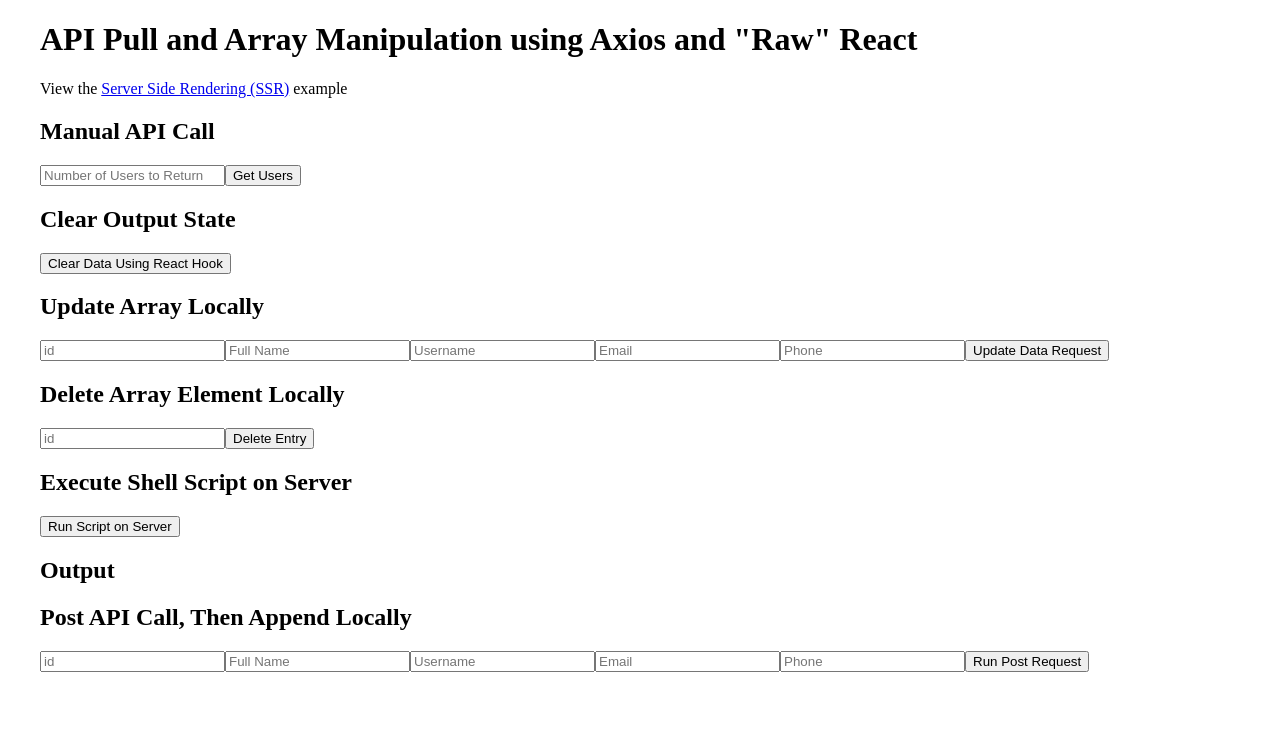
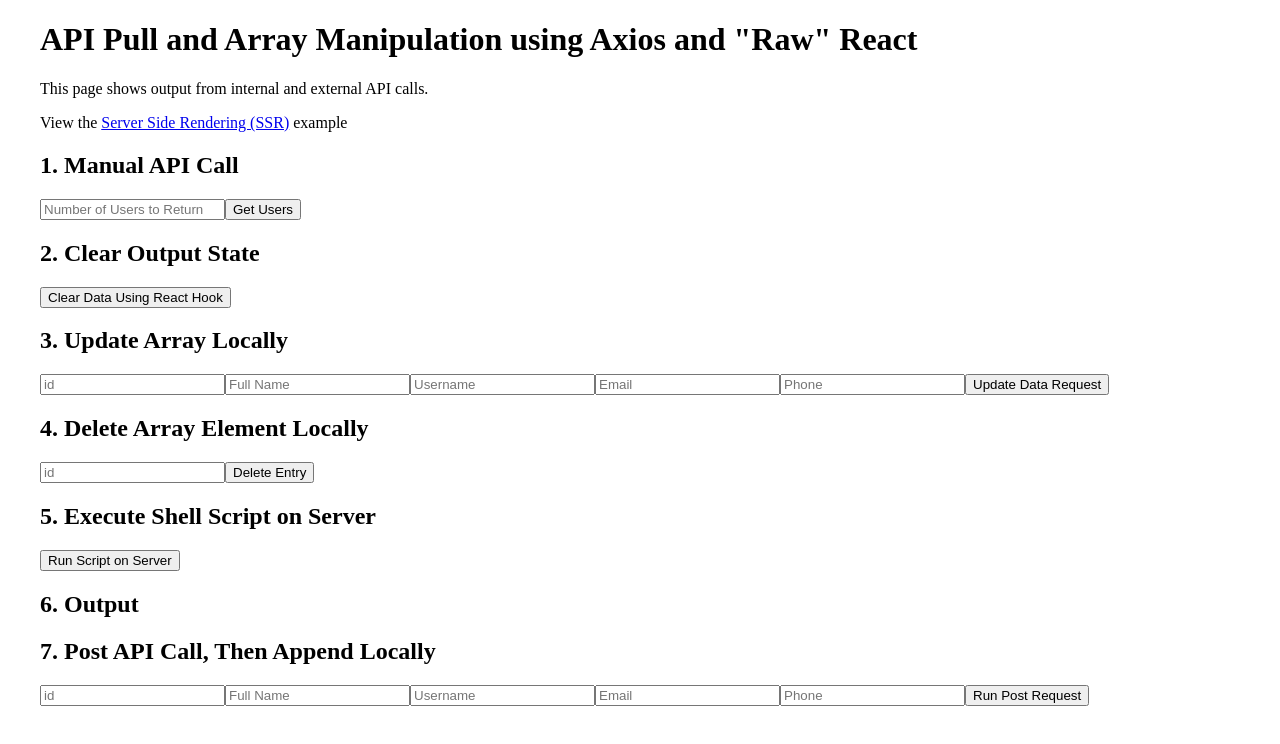
Before and after one commit to codesport/api-array-junket, a Next.js app: page / in a window 1280 px wide. Shown: the top 744 px of the page. Built offline with nearby package versions, Linux system fonts and the light colour scheme.

Commit message:
fixed description

```diff
--- a/pages/index.js
+++ b/pages/index.js
@@ -45,6 +45,7 @@ export default function Home() {
     const url = 'https://jsonplaceholder.typicode.com/users'
 
     let outputFormatted
+    const [orderedList, setOrderedList] = useState(false)
 
 
 
@@ -334,13 +335,13 @@ export default function Home() {
         const req = await fetch("/api/execute");
         const data = await req.json()
 
-        console.log(data);
-
+        console.log('Ordered List in handler:', orderedList)
         let output = data.map( (singleItem, index) =>
 
             <li key={index}>{singleItem}</li>
 
         )
+
 
     //     let i =0
 
@@ -354,8 +355,10 @@ export default function Home() {
     //     output = '<ol>' +output2 +'</ol>'
 
     console.log(output)
+    console.log(data)
 
         setOutputForm(output)
+        setOrderedList(true)
 
     }
 
@@ -364,42 +367,47 @@ export default function Home() {
 
         <h1 className="text-3xl font-bold">API Pull and Array Manipulation using Axios and &quot;Raw&quot; React</h1>
 
+        <p>This page shows output from internal and external API calls.</p>
+
         <p>View the <Link href="/ssr"><a>Server Side Rendering (SSR)</a></Link> example</p>
         <div className="flex flex-row ml-24 w-full ">
 
             <div className="w-full lg:w-1/3">
-                    <h2>Manual API Call</h2>
+                    <h2>1. Manual API Call</h2>
                     <GetUserDataFormComponent onSubmitCallback={handleGetOutputCustomeLength} />
 
-                    <h2>Clear Output State</h2>
+                    <h2>2. Clear Output State</h2>
                     <div id="manualOutput">
                         <button onClick={handleClearOutputHook} className="">Clear Data Using React Hook</button>
                     </div>
 
-                    <h2>Update Array Locally</h2>
+                    <h2>3. Update Array Locally</h2>
                     <div id="updateArray">
                         <UpdateFormComponent onSubmitCallback={handleUpdate} />
 
                     </div>
 
-                    <h2>Delete Array Element Locally</h2>
+                    <h2>4. Delete Array Element Locally</h2>
                     <div id="deleteArray">
                         <DeleteFormComponent onSubmitCallback={handleDelete} />
                     </div>
 
-                    <h2>Execute Shell Script on Server</h2>
+                    <h2>5. Execute Shell Script on Server</h2>
                     <div id="executeShell">
                         <ExecuteShellScript onClickCallback={handleShellCommand} buttonText="Run Script on Server" />
                     </div>
             </div>
             <div className="w-full lg:w-1/4">
-                    <h2>Output</h2>
+                    <h2>6. Output</h2>
                     <div id="autoOutput">
-                        {outputForm}
+
+                    {console.log('Ordered List in Render:', orderedList)}
+                        { !orderedList && outputForm }
+                        { orderedList && <ol>{outputForm}</ol> }
                     </div>
             </div>
             <div className="w-full lg:w-1/3">
-                   <h2>Post API Call, Then Append Locally</h2>
+                   <h2>7. Post API Call, Then Append Locally</h2>
                     <div id="postRequest">
                        <PostAndAppendFormComponent onSubmitCallback={handlePostAndAppend} />
                         {/* <button onClick={handlePostAndAppend} className="adminButton kviMVi">Run Post Request</button> */}
--- a/pages/ssr.js
+++ b/pages/ssr.js
@@ -32,6 +32,8 @@ return(
         <h1 className="text-3xl font-bold my-3">SSR Page</h1>
 
         <p>These examples use Next.js Server Side Rendering (SSR) to manage API data.</p>
+
+        <p>Return to <Link href="/"><a>Home Page</a></Link></p>
 
         <h2 className="text-xl font-bold my-3">Using map to List Items</h2>
         <ol>
```
